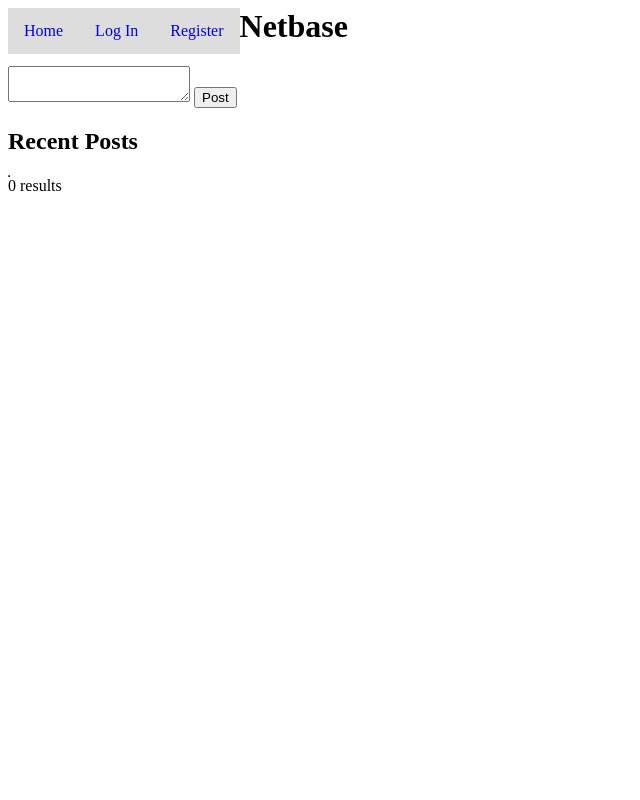
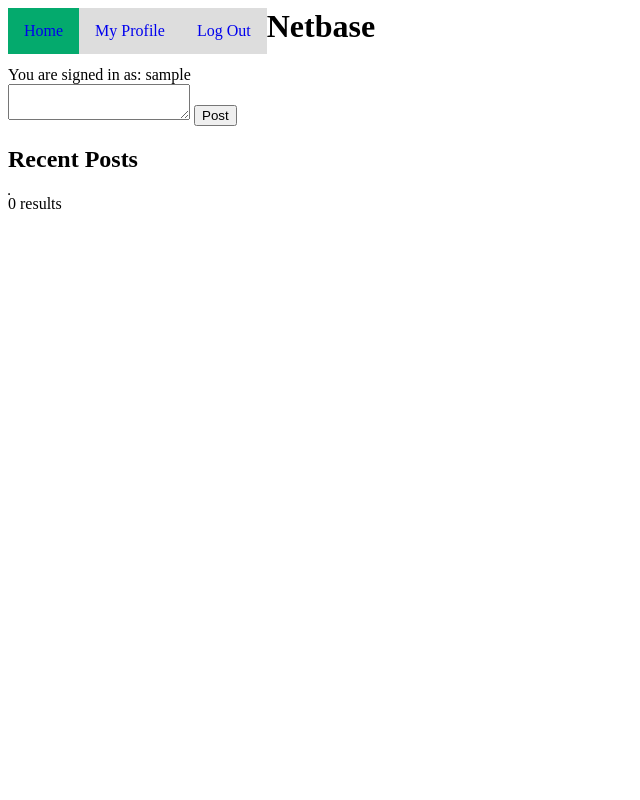
Before and after one commit to Merplop/netbase, a PHP site: page /index.php?cpost=1 in a window 1280 px wide. Shown: the whole page, without its empty margins (0-640 px from the left). Run offline with PHP 8.4, Linux system fonts and the light colour scheme; the visitor is signed in with stand-in values (Sample User, id 1); data that the repository does not hold is empty.

Commit message:
Update header.php

```diff
--- a/header.php
+++ b/header.php
@@ -1,15 +1,32 @@
+<?php
+	session_start();
+?>
+
 <html>
 <head>
 
 <link rel="stylesheet" href="style.css">
 
 <ul>
-	<li><a href="index.php">Home</a></li>
-	<li><a href="userLogIn.php">Log In</a></li>
-	<li><a href="userRegister.php">Register</a></li>
+	<li><a class="active" href="index.php">Home</a></li>
+	<?php
+		if (isset($_SESSION["uid"])) {
+			echo "<li><a href='myProfile.php'>My Profile</a></li>";
+			echo "<li><a href='logout.php'>Log Out</a></li>";
+		} else {
+			echo "<li><a href='userLogIn.php'>Log In</a></li>";
+			echo "<li><a href='userRegister.php'>Register</a></li>";
+		}
+	?>
 </ul>
 
 <h1>Netbase</h1>
+
+<?php
+	if (isset($_SESSION["uid"])) {
+		echo "You are signed in as: " . $_SESSION["username"];
+	}
+?>
 </head>
 
 <body>
```
